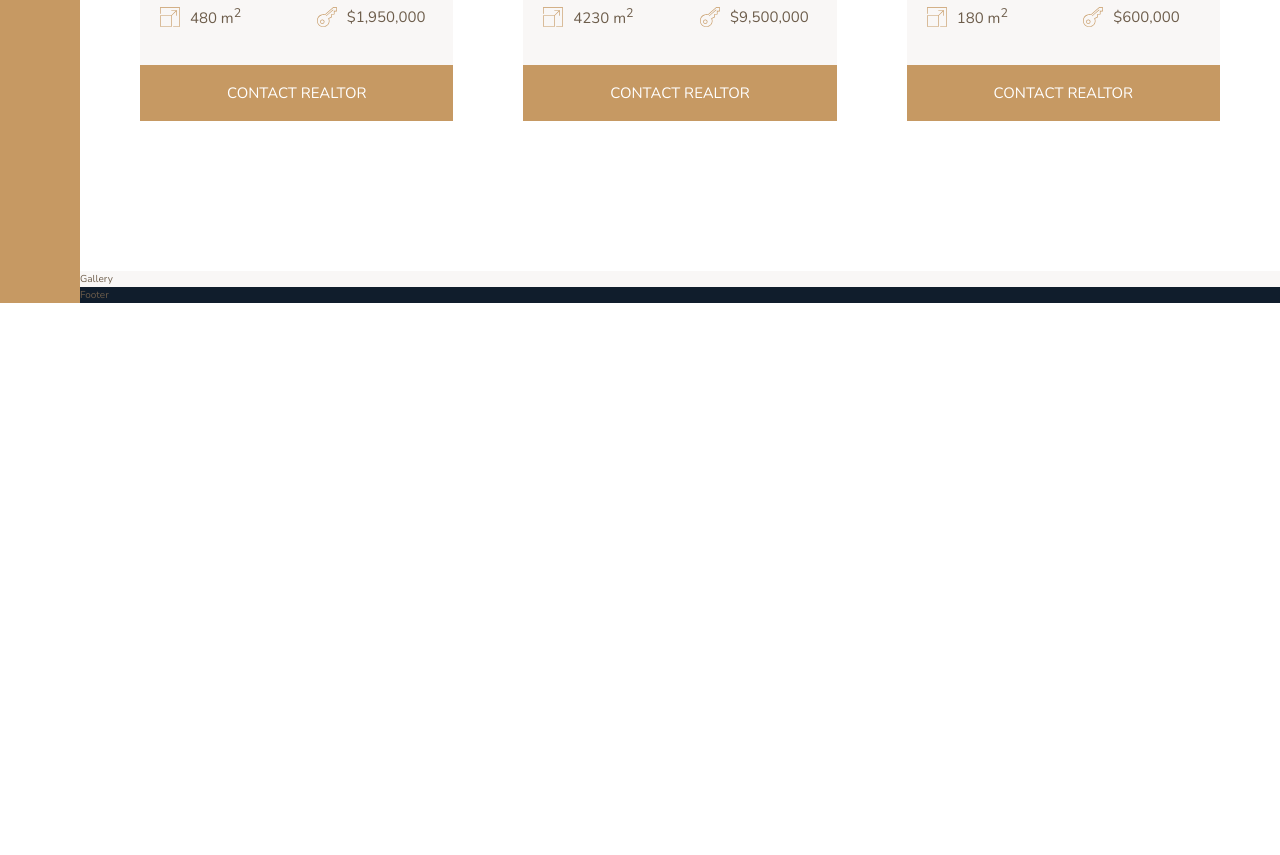
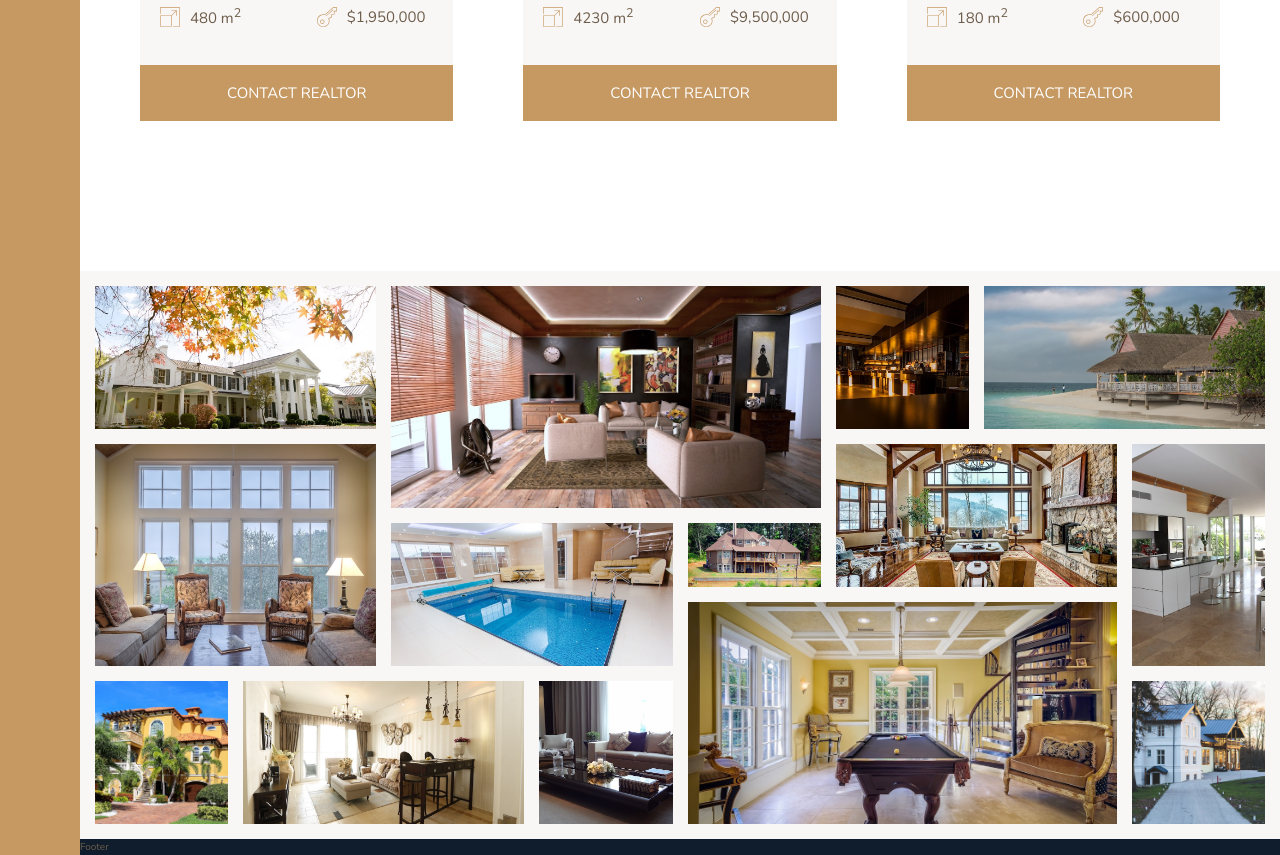
Before and after one commit to Anik7303/advanced-css-course-nexter, a website: page index.html in a window 1280 px wide. Shown: the part 2811-3666 px from the top of the page. Before the commit the page ends 3114 px from the top, so only its background shows below. Drawn offline with nearby package versions, Linux system fonts and the light colour scheme.

Commit message:
finished gallery section

```diff
--- a/index.html
+++ b/index.html
@@ -297,7 +297,50 @@
             </div>
         </section>
 
-        <section class="gallery">Gallery</section>
+        <section class="gallery">
+            <figure class="gallery__item gallery__item--1">
+                <img src="img/gal-1.jpeg" alt="Gallery Image 1" class="gallery__img" />
+            </figure>
+            <figure class="gallery__item gallery__item--2">
+                <img src="img/gal-2.jpeg" alt="Gallery Image 2" class="gallery__img" />
+            </figure>
+            <figure class="gallery__item gallery__item--3">
+                <img src="img/gal-3.jpeg" alt="Gallery Image 3" class="gallery__img" />
+            </figure>
+            <figure class="gallery__item gallery__item--4">
+                <img src="img/gal-4.jpeg" alt="Gallery Image 4" class="gallery__img" />
+            </figure>
+            <figure class="gallery__item gallery__item--5">
+                <img src="img/gal-5.jpeg" alt="Gallery Image 5" class="gallery__img" />
+            </figure>
+            <figure class="gallery__item gallery__item--6">
+                <img src="img/gal-6.jpeg" alt="Gallery Image 6" class="gallery__img" />
+            </figure>
+            <figure class="gallery__item gallery__item--7">
+                <img src="img/gal-7.jpeg" alt="Gallery Image 7" class="gallery__img" />
+            </figure>
+            <figure class="gallery__item gallery__item--8">
+                <img src="img/gal-8.jpeg" alt="Gallery Image 8" class="gallery__img" />
+            </figure>
+            <figure class="gallery__item gallery__item--9">
+                <img src="img/gal-9.jpeg" alt="Gallery Image 9" class="gallery__img" />
+            </figure>
+            <figure class="gallery__item gallery__item--10">
+                <img src="img/gal-10.jpeg" alt="Gallery Image 10" class="gallery__img" />
+            </figure>
+            <figure class="gallery__item gallery__item--11">
+                <img src="img/gal-11.jpeg" alt="Gallery Image 11" class="gallery__img" />
+            </figure>
+            <figure class="gallery__item gallery__item--12">
+                <img src="img/gal-12.jpeg" alt="Gallery Image 12" class="gallery__img" />
+            </figure>
+            <figure class="gallery__item gallery__item--13">
+                <img src="img/gal-13.jpeg" alt="Gallery Image 13" class="gallery__img" />
+            </figure>
+            <figure class="gallery__item gallery__item--14">
+                <img src="img/gal-14.jpeg" alt="Gallery Image 14" class="gallery__img" />
+            </figure>
+        </section>
 
         <footer class="footer">Footer</footer>
     </body>
--- a/sass/_gallery.scss
+++ b/sass/_gallery.scss
@@ -1,5 +1,91 @@
 .gallery {
     background-color: $color-grey-light-1;
+    grid-column: full-start / full-end;
+    padding: 1.5rem;
 
-    grid-column: full-start / full-end;
+    display: grid;
+    grid-template-columns: repeat(8, 1fr);
+    grid-template-rows: repeat(7, 5vw);
+    grid-gap: 1.5rem;
+
+    &__item {
+        width: 100%;
+
+        &--1 {
+            grid-row: 1 / span 2;
+            grid-column: 1 / span 2;
+        }
+
+        &--2 {
+            grid-row: 1 / span 3;
+            grid-column: 3 / span 3;
+        }
+
+        &--3 {
+            grid-row: 1 / span 2;
+            grid-column: 6 / span 1;
+        }
+
+        &--4 {
+            grid-row: 1 / span 2;
+            grid-column: 7 / span 2;
+        }
+
+        &--5 {
+            grid-row: 3 / span 3;
+            grid-column: 1 / span 2;
+        }
+
+        &--6 {
+            grid-row: 4 / span 2;
+            grid-column: 3 / span 2;
+        }
+
+        &--7 {
+            grid-row: 4 / span 1;
+            grid-column: 5 / span 1;
+        }
+
+        &--8 {
+            grid-row: 3 / span 2;
+            grid-column: 6 / span 2;
+        }
+
+        &--9 {
+            grid-row: 3 / span 3;
+            grid-column: 8 / span 1;
+        }
+
+        &--10 {
+            grid-row: 6 / span 2;
+            grid-column: 1 / span 1;
+        }
+
+        &--11 {
+            grid-row: 6 / span 2;
+            grid-column: 2 / span 2;
+        }
+
+        &--12 {
+            grid-row: 6 / span 2;
+            grid-column: 4 / span 1;
+        }
+
+        &--13 {
+            grid-row: 5 / span 3;
+            grid-column: 5 / span 3;
+        }
+
+        &--14 {
+            grid-row: 6 / span 2;
+            grid-column: 8 / span 1;
+        }
+    }
+
+    &__img {
+        width: 100%;
+        height: 100%;
+        display: block;
+        object-fit: cover;
+    }
 }
```
Also changed, not shown: img/text.txt (deleted, +0 -18 lines), css/style.css.
